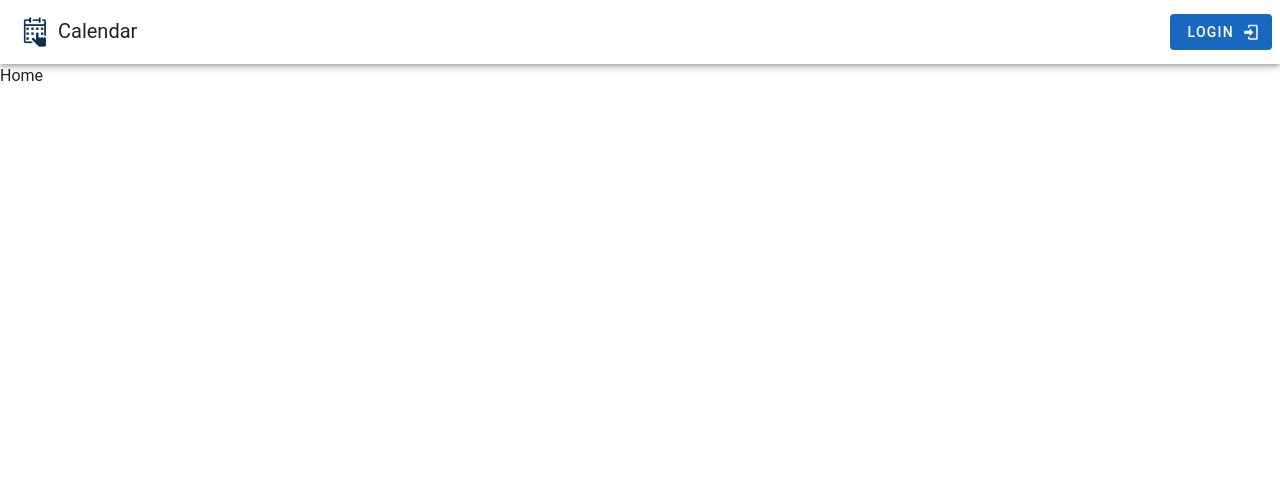
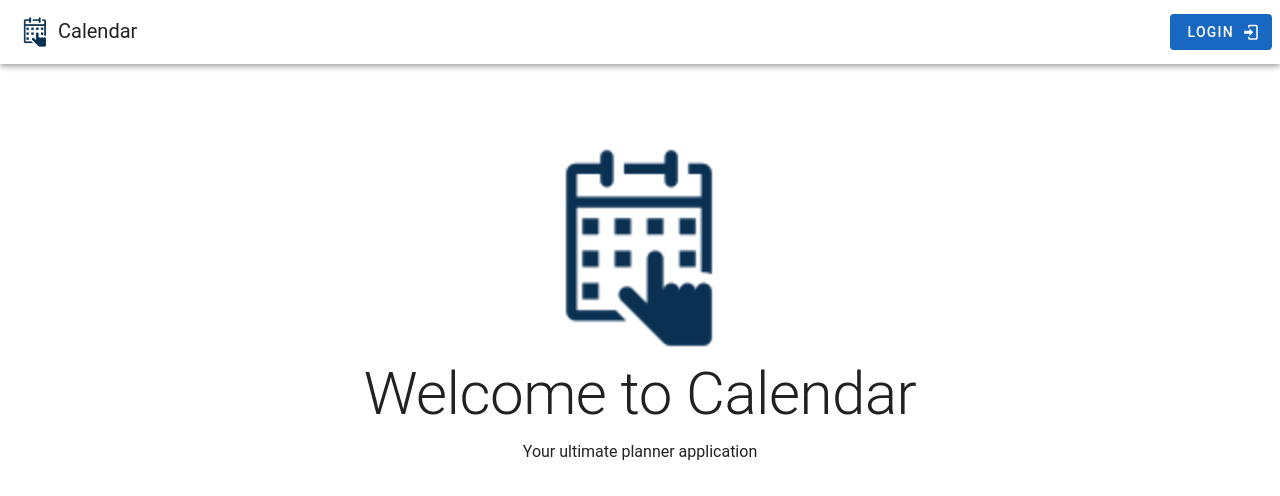
Before and after one commit to volt1c/CalendarTodoList, a Vue app in the folder calendartodolist.client/: page / in a window 1280 px wide. Shown: the top 496 px of the page. Built offline with nearby package versions, Linux system fonts and the light colour scheme.

Commit message:
feat: implement basic home page

```diff
--- a/calendartodolist.client/src/views/HomeView.vue
+++ b/calendartodolist.client/src/views/HomeView.vue
@@ -2,5 +2,14 @@
 </script>
 
 <template>
-    Home
+    <v-container>
+        <v-row class="justify-center my-10">
+            <v-col cols="12" class="text-center justify-center">
+                <v-img src="/logo.png" max-width="200" class="my-4 ml-auto mr-auto"></v-img>
+                <h1 class="text-h2 my-4">Welcome to Calendar</h1>
+                <p class="subtitle-1">Your ultimate planner application</p>
+            </v-col>
+        </v-row>
+
+    </v-container>
 </template>
```
